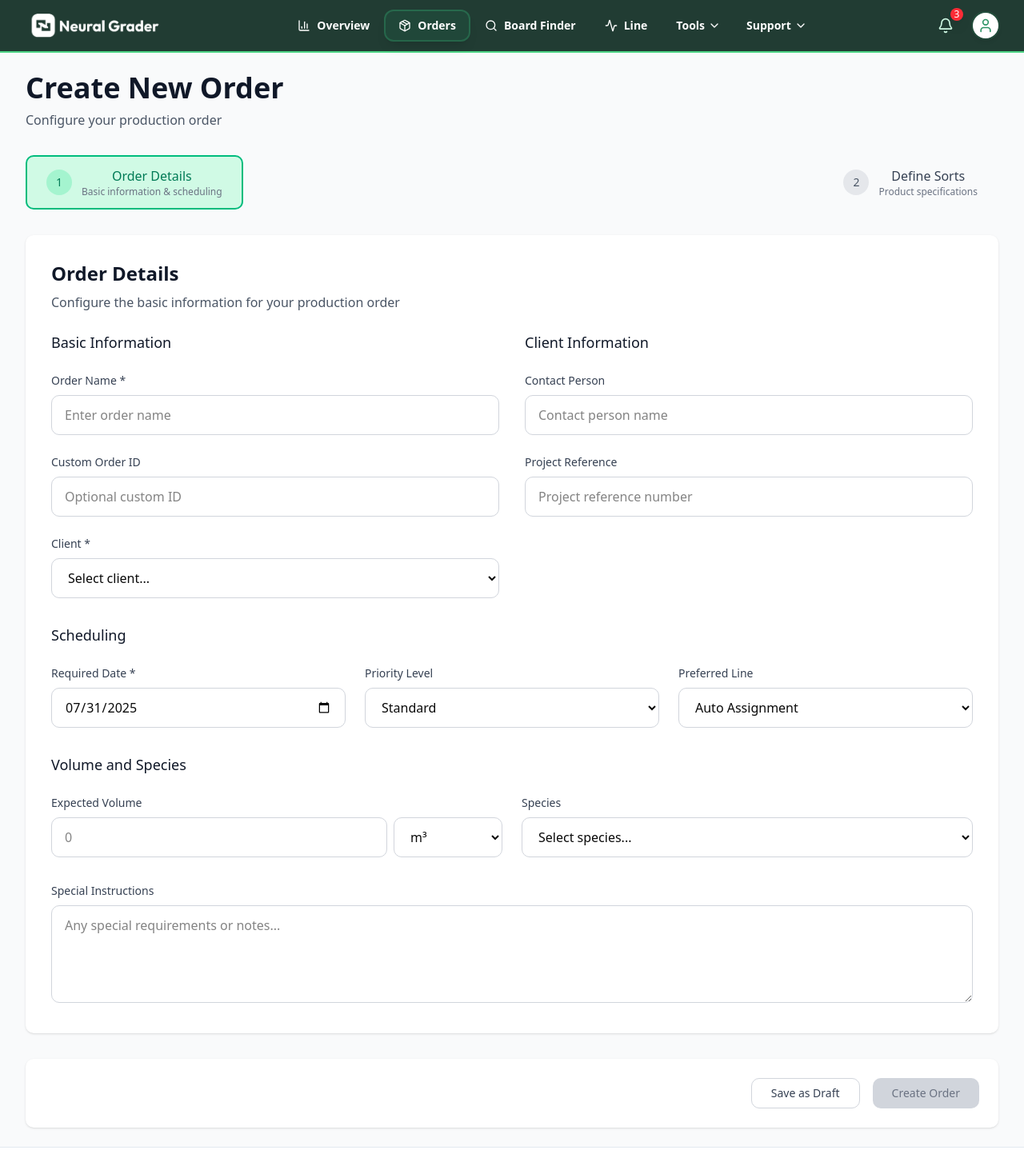
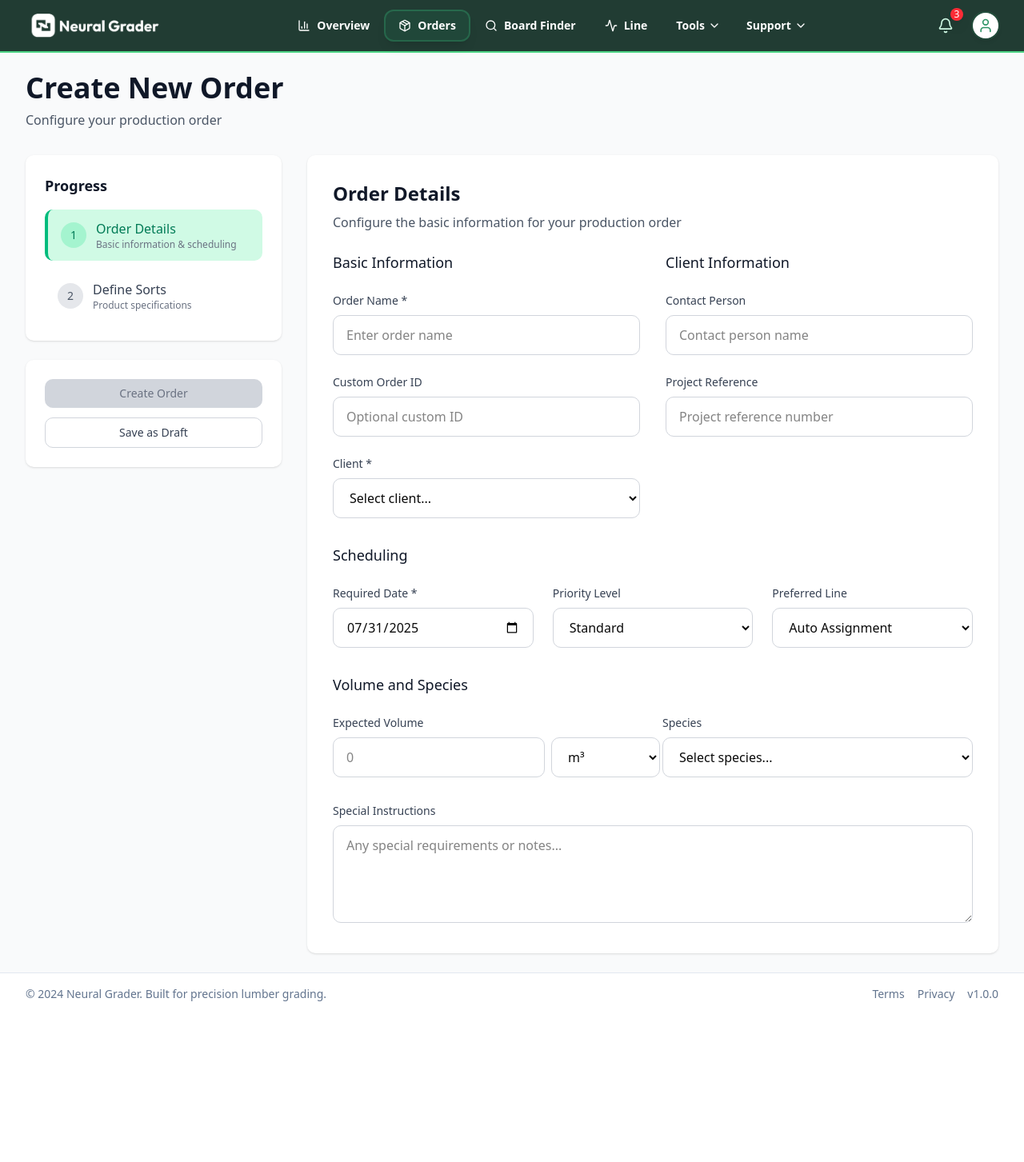
Before and after one commit to erbarraud/NG-V3, a Vue app: page /orders/create in a window 1280 px wide. Shown: the top 1453 px of the page at 80% size. After the commit the page ends 1269 px from the top, so only its background shows below. Built offline with nearby package versions, Linux system fonts and the light colour scheme.

Commit message:
Keep left navigation but combine with main content

```diff
--- a/src/views/CreateProductionOrder.vue
+++ b/src/views/CreateProductionOrder.vue
@@ -8,15 +8,21 @@
       </div>
 
       <!-- Progress Navigation -->
-      <div class="mb-8">
-        <div class="flex items-center justify-between">
+      <!-- Main Layout with Left Navigation -->
+      <div class="flex gap-8">
+        <!-- Left Navigation and Summary -->
+        <div class="w-80 space-y-6">
+          <!-- Progress Navigation -->
+          <div class="bg-white rounded-lg shadow p-6">
+            <h3 class="text-lg font-semibold text-gray-900 mb-4">Progress</h3>
+            <div class="space-y-3">
               <button
                 @click="activeSection = 'details'"
                 :class="[
-              'flex items-center px-6 py-3 rounded-lg transition-all duration-200',
+                  'w-full flex items-center px-4 py-3 text-left rounded-lg transition-all duration-200',
                   activeSection === 'details'
-                ? 'bg-emerald-100 text-emerald-700 border-2 border-emerald-500'
-                : 'text-gray-700 hover:bg-gray-100 border-2 border-transparent'
+                    ? 'bg-emerald-100 text-emerald-700 border-l-4 border-emerald-500'
+                    : 'text-gray-700 hover:bg-gray-100'
                 ]"
               >
                 <div :class="[
@@ -39,10 +45,10 @@
               <button
                 @click="activeSection = 'sorts'"
                 :class="[
-              'flex items-center px-6 py-3 rounded-lg transition-all duration-200',
+                  'w-full flex items-center px-4 py-3 text-left rounded-lg transition-all duration-200',
                   activeSection === 'sorts'
-                ? 'bg-emerald-100 text-emerald-700 border-2 border-emerald-500'
-                : 'text-gray-700 hover:bg-gray-100 border-2 border-transparent'
+                    ? 'bg-emerald-100 text-emerald-700 border-l-4 border-emerald-500'
+                    : 'text-gray-700 hover:bg-gray-100'
                 ]"
               >
                 <div :class="[
@@ -65,26 +71,48 @@
           </div>
 
           <!-- Order Summary Card -->
-      <div v-if="orderData.name || orderData.clientId || orderData.sorts.length > 0" class="mb-8 bg-white rounded-lg shadow p-6">
+          <div v-if="orderData.name || orderData.clientId || orderData.sorts.length > 0" class="bg-white rounded-lg shadow p-6">
             <h3 class="text-lg font-semibold text-gray-900 mb-4">Order Summary</h3>
-        <div class="grid grid-cols-1 md:grid-cols-3 gap-4 text-sm">
+            <div class="space-y-2 text-sm">
               <div v-if="orderData.name">
                 <span class="text-gray-600">Name:</span>
-            <span class="font-medium text-gray-900 ml-2">{{ orderData.name }}</span>
+                <div class="font-medium text-gray-900">{{ orderData.name }}</div>
               </div>
               <div v-if="orderData.clientId">
                 <span class="text-gray-600">Client:</span>
-            <span class="font-medium text-gray-900 ml-2">{{ getClientName(orderData.clientId) }}</span>
+                <div class="font-medium text-gray-900">{{ getClientName(orderData.clientId) }}</div>
               </div>
               <div v-if="orderData.sorts.length > 0">
                 <span class="text-gray-600">Sorts:</span>
-            <span class="font-medium text-gray-900 ml-2">{{ orderData.sorts.length }}</span>
+                <div class="font-medium text-gray-900">{{ orderData.sorts.length }}</div>
               </div>
             </div>
           </div>
 
-      <!-- Main Content -->
-      <div class="space-y-8">
+          <!-- Action Buttons -->
+          <div class="bg-white rounded-lg shadow p-6">
+            <div class="space-y-3">
+              <button
+                @click="createOrder"
+                :disabled="!canCreateOrder"
+                :class="[
+                  'w-full px-4 py-2 rounded-lg text-sm font-medium transition-colors',
+                  canCreateOrder
+                    ? 'bg-emerald-600 text-white hover:bg-emerald-700'
+                    : 'bg-gray-300 text-gray-500 cursor-not-allowed'
+                ]"
+              >
+                Create Order
+              </button>
+              <button class="w-full px-4 py-2 rounded-lg text-sm font-medium bg-white border border-gray-300 text-gray-700 hover:bg-gray-50 transition-colors">
+                Save as Draft
+              </button>
+            </div>
+          </div>
+        </div>
+
+        <!-- Main Content Area -->
+        <div class="flex-1 space-y-8">
         <!-- Order Details Section -->
         <div v-if="activeSection === 'details'" class="bg-white rounded-lg shadow-sm p-8">
           <div class="mb-6">
@@ -659,26 +687,6 @@
         </div>
 
         </div>
-
-      <!-- Action Buttons - Fixed at bottom -->
-      <div class="mt-8 bg-white rounded-lg shadow p-6">
-        <div class="flex justify-end space-x-4">
-          <button class="px-6 py-2 rounded-lg text-sm font-medium bg-white border border-gray-300 text-gray-700 hover:bg-gray-50 transition-colors">
-            Save as Draft
-          </button>
-          <button
-            @click="createOrder"
-            :disabled="!canCreateOrder"
-            :class="[
-              'px-6 py-2 rounded-lg text-sm font-medium transition-colors',
-              canCreateOrder
-                ? 'bg-emerald-600 text-white hover:bg-emerald-700'
-                : 'bg-gray-300 text-gray-500 cursor-not-allowed'
-            ]"
-          >
-            Create Order
-          </button>
-        </div>
       </div>
     </div>
   </div>
```
Lines whose indentation alone changed are shown as unchanged.
